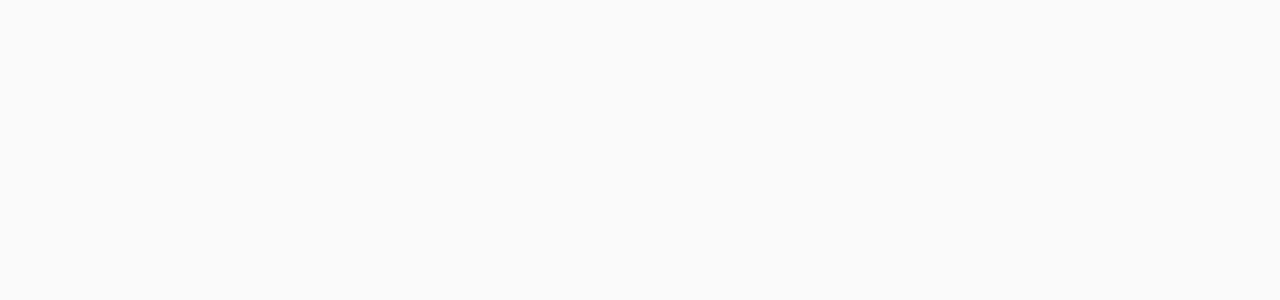
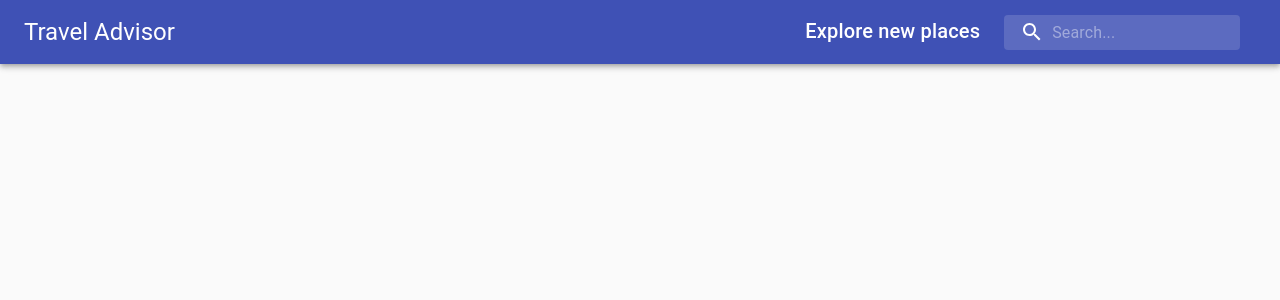
Before and after one commit to HtetMonOo/Travel-Advisor, a React (Create React App) app: page / in a window 1280 px wide. Shown: the top 300 px of the page. Built offline with nearby package versions, Linux system fonts and the light colour scheme.

Commit message:
build and design header

```diff
--- a/src/components/Header/Header.jsx
+++ b/src/components/Header/Header.jsx
@@ -1,10 +1,34 @@
+import { AppBar, InputBase, Toolbar, Typography, Box } from '@material-ui/core';
+import { Autocomplete } from '@material-ui/lab';
+import SearchIcon from '@material-ui/icons/Search'
 import React from 'react';
 
+import useStyles from './styles'
+
 const Header = () => {
+
+    const classes = useStyles();
     return (
-        <div>
-
-        </div>
+        <AppBar position='static'>
+            <Toolbar className={classes.toolbar}>
+                <Typography variant='h5' className={classes.title}>
+                    Travel Advisor
+                </Typography>
+                <Box display='flex'>
+                    <Typography variant='h6' className={classes.title}>
+                        Explore new places
+                    </Typography>
+                        {/* <Autocomplete> */}
+                        <div className={classes.search}>
+                            <div className={classes.searchIcon}>
+                                <SearchIcon />
+                            </div>
+                            <InputBase placeholder='Search...' classes={{root: classes.inputRoot, input: classes.inputInput}} />
+                        </div>
+                        {/* </Autocomplete> */}
+                </Box>
+            </Toolbar>
+        </AppBar>
     );
 }
 
--- a/src/components/Header/styles.js
+++ b/src/components/Header/styles.js
@@ -0,0 +1,32 @@
+import { alpha, makeStyles } from '@material-ui/core/styles';
+
+export default makeStyles((theme) => ({
+  title: {
+    display: 'none',
+    [theme.breakpoints.up('sm')]: {
+      display: 'block',
+    },
+  },
+  search: {
+    position: 'relative',
+    borderRadius: theme.shape.borderRadius,
+    backgroundColor: alpha(theme.palette.common.white, 0.15),
+    '&:hover': { backgroundColor: alpha(theme.palette.common.white, 0.25) },
+    marginRight: theme.spacing(2),
+    marginLeft: 0,
+    width: '100%',
+    [theme.breakpoints.up('sm')]: { marginLeft: theme.spacing(3), width: 'auto' },
+  },
+  searchIcon: {
+    padding: theme.spacing(0, 2), height: '100%', position: 'absolute', pointerEvents: 'none', display: 'flex', alignItems: 'center', justifyContent: 'center',
+  },
+  inputRoot: {
+    color: 'inherit',
+  },
+  inputInput: {
+    padding: theme.spacing(1, 1, 1, 0), paddingLeft: `calc(1em + ${theme.spacing(4)}px)`, transition: theme.transitions.create('width'), width: '100%', [theme.breakpoints.up('md')]: { width: '20ch' },
+  },
+  toolbar: {
+    display: 'flex', justifyContent: 'space-between',
+  },
+}));
```
